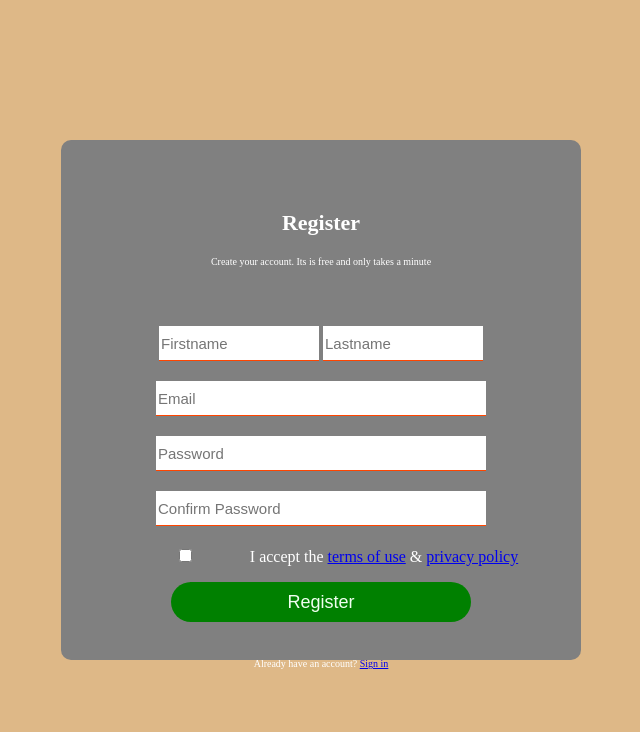
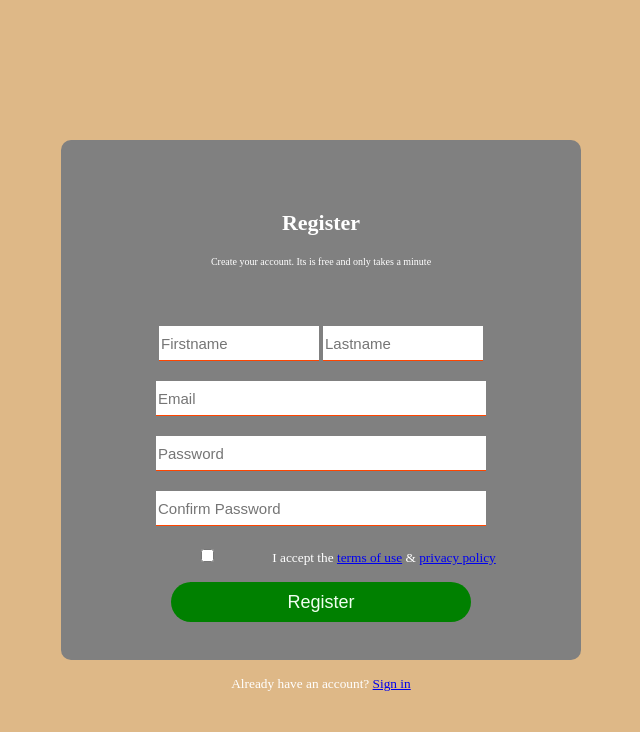
Before and after one commit to JohnnieJnr/Web-Dev, a plain HTML site: page index.html in a window 1280 px wide. Shown: the whole page, without its empty margins (319-959 px from the left). Drawn offline with Linux system fonts and the light colour scheme.

Commit message:
made the sign in text small, yet to deal with the white space

```diff
--- a/index.html
+++ b/index.html
@@ -47,11 +47,11 @@ Hello World
                 <!-- <label for="email">&nbsp; &nbsp; &nbsp; E-mail:</label> -->
                 <!-- <label for="num">Mobile No:</label> -->
                 <!-- <input type="number" id="num" name="num" placeholder="Mobile No"><br> -->
-                <input type="checkbox" id="T&C" value="">
-                <label for="T&C">I accept the <a href="#">terms of use</a> & <a href="#">privacy policy</a></label><br>
+                <input type="checkbox" id="terms">
+                <label for="terms"><small>I accept the <a href="#">terms of use</a> & <a href="#">privacy policy</a></small></label><br>
                 <input type="submit" value="Register">
-        </form>
-        <p>Already have an account? <a href="#">Sign in</a></p>
+        </form><br>
+        <small>Already have an account? <a href="#">Sign in</a></small>
 </div>
 <!-- <section>
     <tr>
```
